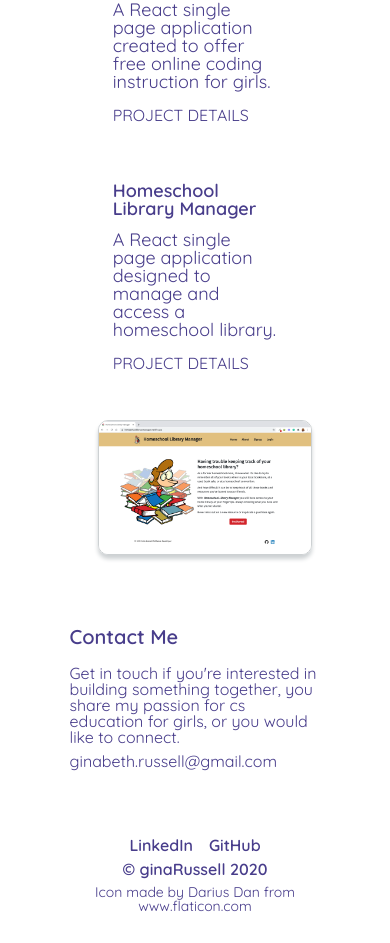
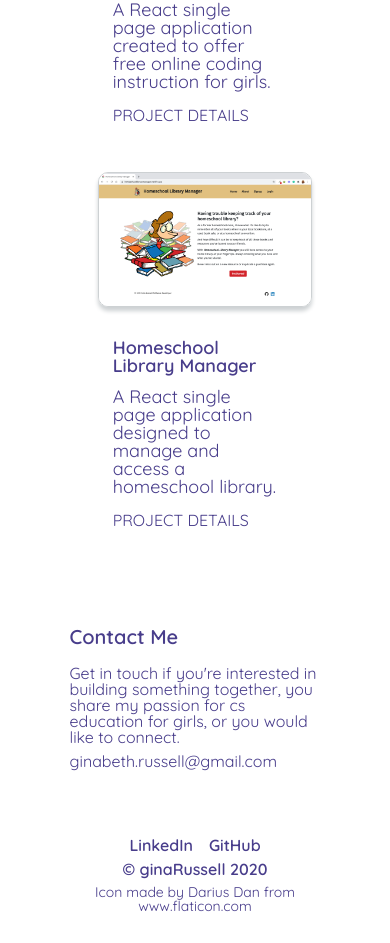
Before and after one commit to ginabethrussell/gina_russell, a React (Create React App) app: page / in a window 390 px wide. Shown: the part 1565-2508 px from the top of the page. Built offline with nearby package versions, Linux system fonts and the light colour scheme.

Commit message:
reversed column layout for homeschool library description in Project component in media query

```diff
--- a/src/components/Projects.css
+++ b/src/components/Projects.css
@@ -116,7 +116,7 @@
     .view-project a {
         margin: 16px 0;
     }
-    #upgradetutors.project-main {
+    #homeschoollibrary.project-main {
         flex-direction: column-reverse;
     }
 }
--- a/src/components/Projects.js
+++ b/src/components/Projects.js
@@ -28,7 +28,7 @@ export default function Projects () {
                     </div>
                 </div>
             </div>
-            <div id='homeschool-library' className='project-main'>
+            <div id='homeschoollibrary' className='project-main'>
                 <div className='project-info'>
                     <div className = 'project-title'>
                         <h3>Homeschool Library Manager</h3>
```
Also changed, not shown: 1 other file (tests, documents, lock files or other folders).
